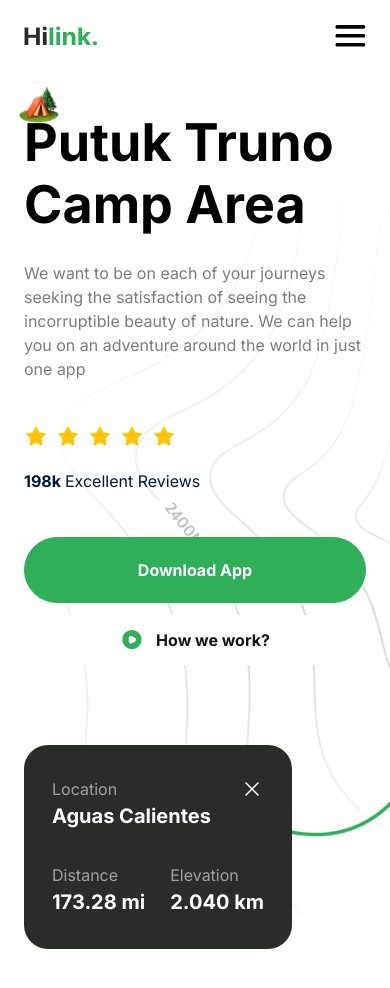
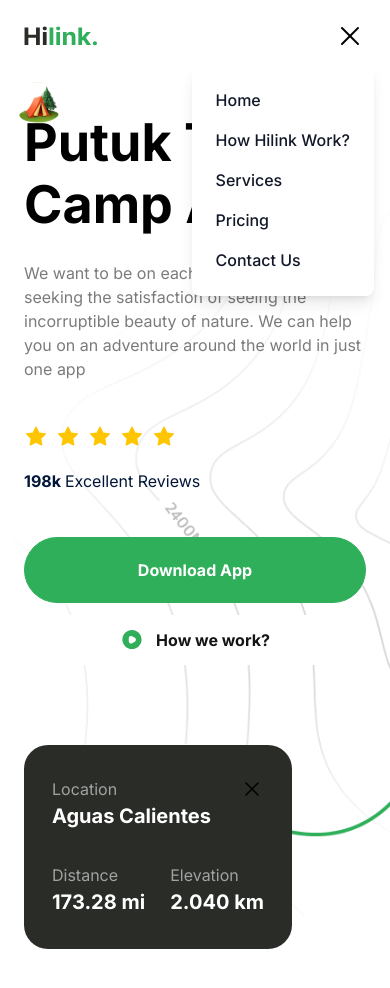
Before and after one commit to Gbolly-code/Travel-Website, a Next.js app: page / in a window 390 px wide. Both pictures are taken after a click on the picture 350 px from the left and 36 px from the top of the page. Shown: the top 988 px of the page. Built offline with nearby package versions, Linux system fonts and the light colour scheme.

Commit message:
fixed the close and menu icon

```diff
--- a/app/layout.tsx
+++ b/app/layout.tsx
@@ -5,8 +5,8 @@ import Navbar from '@/components/Navbar';
 import Footer from '@/components/Footer';
 
 export const metadata: Metadata = {
-  title: 'Travel',
-  description: 'Travel UI/UX App for Camping',
+  title: 'Travel Website',
+  description: 'Travel App',
 }
 
 export default function RootLayout({
--- a/components/Navbar.tsx
+++ b/components/Navbar.tsx
@@ -1,9 +1,14 @@
+"use client"
+
 import { NAV_LINKS } from "@/constants"
 import Image from "next/image"
 import Link from "next/link"
 import Button from "./Button"
+import { useState } from "react"
 
 const Navbar = () => {
+
+  const [menuOpen, setMenuOpen] = useState(false)
   return (
     <nav className="flexBetween max-container padding-container relative z-30 py-5">
       <Link href="/">
@@ -27,13 +32,31 @@ const Navbar = () => {
         />
       </div>
 
+      <div className="lg:hidden">
       <Image
-        src="menu.svg"
+        src={menuOpen ? "/close.svg" : "/menu.svg"}
         alt="menu"
         width={32}
         height={32}
-        className="inline-block cursor-pointer lg:hidden"
+        className="cursor-pointer"
+        onClick={() => setMenuOpen(!menuOpen)}
       />
+      </div>
+
+      {menuOpen && (
+        <div className="absolute top-16 right-4 bg-white shadow-lg rounded-lg p-6 flex flex-col gap-4 z-40 lg:hidden">
+          {NAV_LINKS.map((link) => (
+            <Link
+              href={link.href}
+              key={link.key}
+              className="text-gray-900 font-medium hover:text-green-600 transition"
+              onClick={() => setMenuOpen(false)}
+            >
+              {link.label}
+            </Link>
+          ))}
+        </div>
+      )}
     </nav>
   )
 }
```
Also changed, not shown: public/close.svg.
